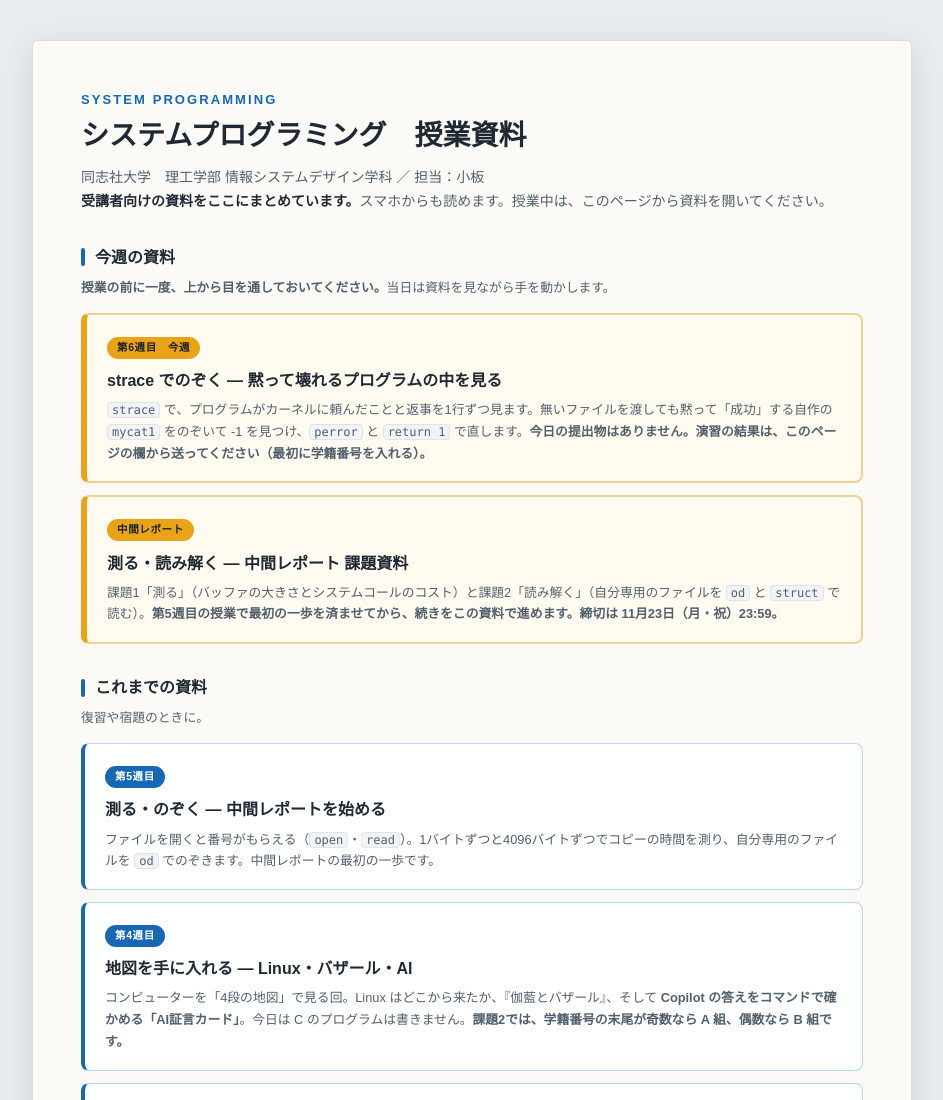
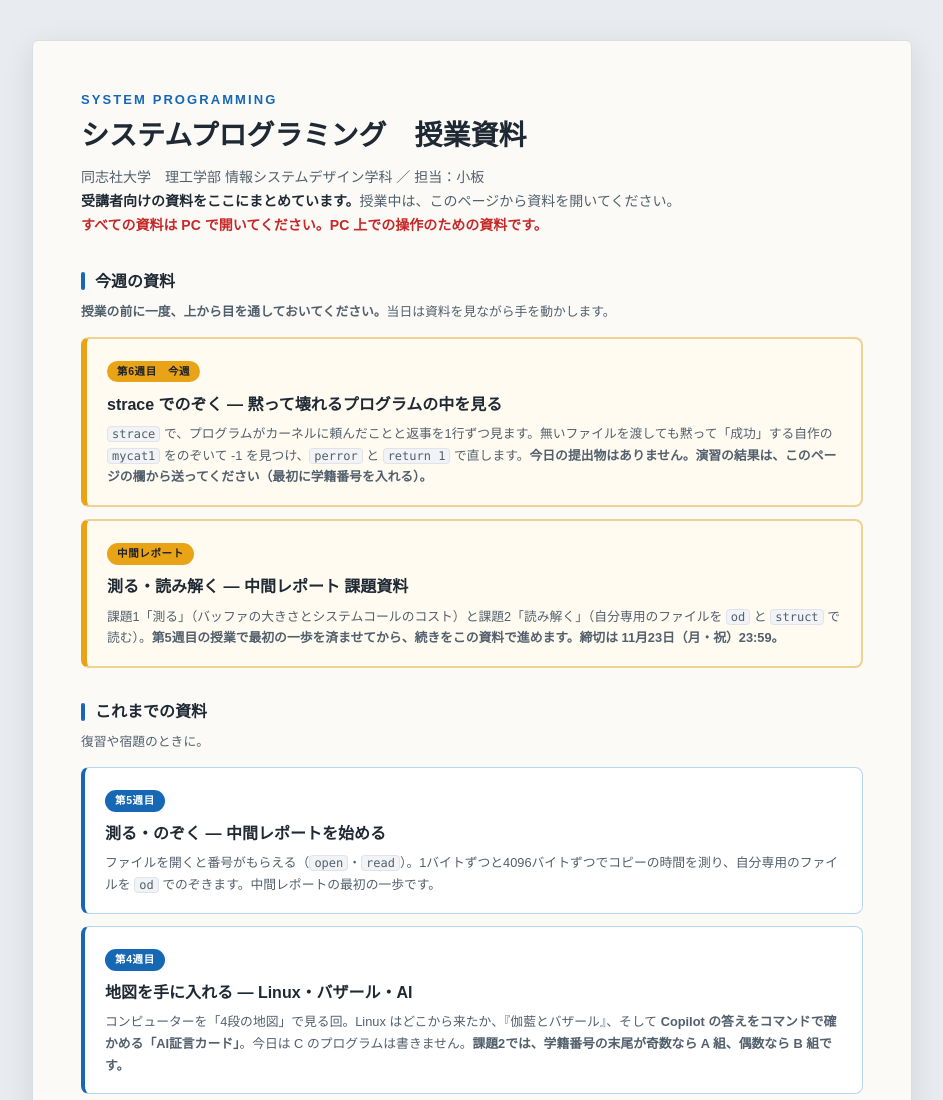
Before and after one commit to tkoita/syspro-pages, a plain HTML site: page index.html in a window 1280 px wide. Shown: the top 1100 px of the page, without its empty margins (168-1111 px from the left). Drawn offline with Linux system fonts and the light colour scheme.

Commit message:
入口ページに「すべての資料は PC で開いてください」を書く
Co-Authored-By: Claude Opus 5.5 <noreply@anthropic.com>

```diff
--- a/index.html
+++ b/index.html
@@ -7,6 +7,7 @@ body{background:#e8ebef;color:var(--ink);font-family:"Hiragino Kaku Gothic ProN"
 h1{font-size:28px;font-weight:800;margin:6px 0 0;line-height:1.25;}
 .lead{margin:13px 0 0;color:var(--soft);font-size:14px;}
 .lead b{color:var(--ink);font-weight:700;}
+.lead b.pc-only{color:#C62828;}
 h2{font-size:16px;font-weight:800;margin:30px 0 6px;display:flex;align-items:center;gap:10px;}
 h2::before{content:"";width:4px;height:18px;background:var(--accent);border-radius:2px;}
 .note{font-size:12.8px;color:var(--soft);margin:0 0 14px;}
@@ -41,7 +42,7 @@ h2::before{content:"";width:4px;height:18px;background:var(--accent);border-radi
 <section class="sheet">
   <div class="eyebrow">System Programming</div>
   <h1>システムプログラミング　授業資料</h1>
-  <p class="lead">同志社大学　理工学部 情報システムデザイン学科 ／ 担当：小板<br><b>受講者向けの資料をここにまとめています。</b>スマホからも読めます。授業中は、このページから資料を開いてください。</p>
+  <p class="lead">同志社大学　理工学部 情報システムデザイン学科 ／ 担当：小板<br><b>受講者向けの資料をここにまとめています。</b>授業中は、このページから資料を開いてください。<br><b class="pc-only">すべての資料は PC で開いてください。PC 上での操作のための資料です。</b></p>
 
   <h2>今週の資料</h2>
   <p class="note"><b>授業の前に一度、上から目を通しておいてください。</b>当日は資料を見ながら手を動かします。</p>
```
